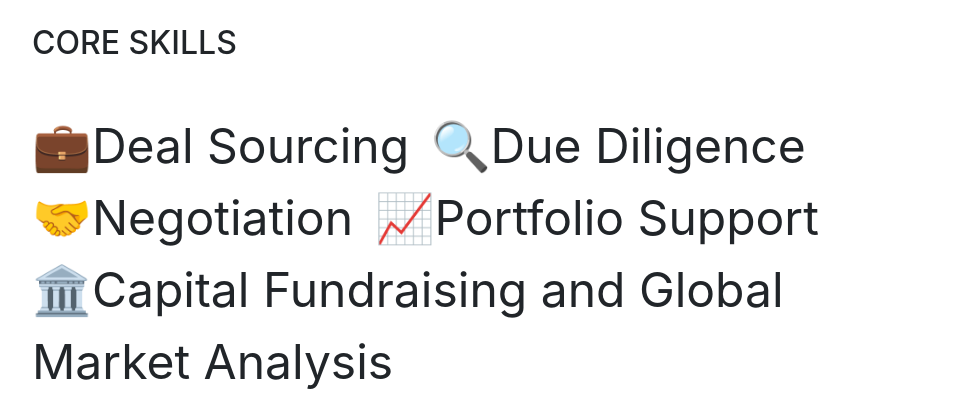
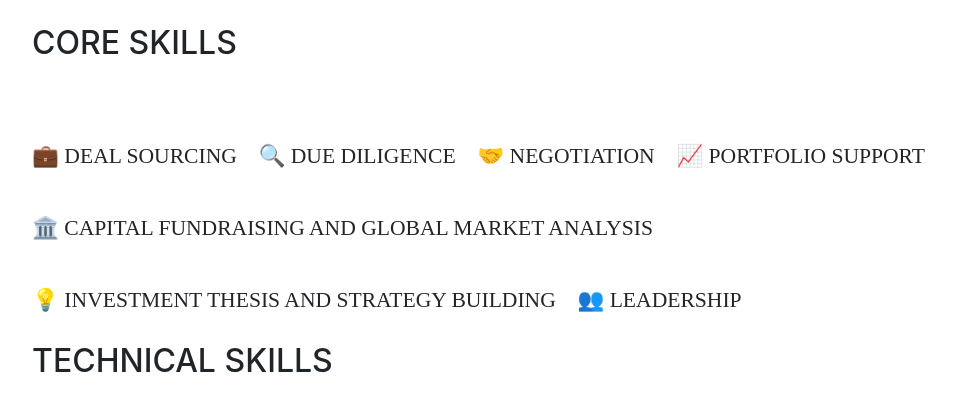
Before and after one commit to laithrafid/laith.rafids.com, a website with bundled scripts: page index.html in a window 1280 px wide. Shown: the part 3250-3651 px from the top of the page, without its empty margins (288-1244 px from the left). Built offline with nearby package versions, Linux system fonts and the light colour scheme; a web font is replaced by a local one.

Commit message:
Style  index.html
font and style fix for core skills

```diff
--- a/index.html
+++ b/index.html
@@ -254,25 +254,25 @@
           <h2 class="mb-5">Core Skills</h2>
           <ul class="list-inline list-icons">
             <li class="list-inline-item" title="Deal Sourcing">
-              <span class="text-2xl">💼Deal Sourcing</span>
+              <span class="subheading mb-3">💼 Deal Sourcing</span>
             </li>
             <li class="list-inline-item" title="Due Diligence">
-              <span class="text-2xl">🔍Due Diligence</span>
+              <span class="subheading mb-3">🔍 Due Diligence</span>
             </li>
             <li class="list-inline-item" title="Negotiation">
-              <span class="text-2xl">🤝Negotiation</span>
+              <span class="subheading mb-3">🤝 Negotiation</span>
             </li>
             <li class="list-inline-item" title="Portfolio Support">
-              <span class="text-2xl">📈Portfolio Support</span>
+              <span class="subheading mb-3">📈 Portfolio Support</span>
             </li>
             <li class="list-inline-item" title="Fundraising">
-              <span class="text-2xl">🏛️Capital Fundraising and Global Market Analysis</span>
+              <span class="subheading mb-3">🏛️ Capital Fundraising and Global Market Analysis</span>
             </li>
             <li class="list-inline-item" title="Thesis Building">
-              <span class="text-2xl">💡Investment Thesis and strategy building</span>
+              <span class="subheading mb-3">💡 Investment Thesis and strategy building</span>
             </li>
             <li class="list-inline-item" title="Leadership">
-              <span class="text-2xl">👥Leadership</span>
+              <span class="subheading mb-3">👥 Leadership</span>
             </li>
           </ul>
 
```
